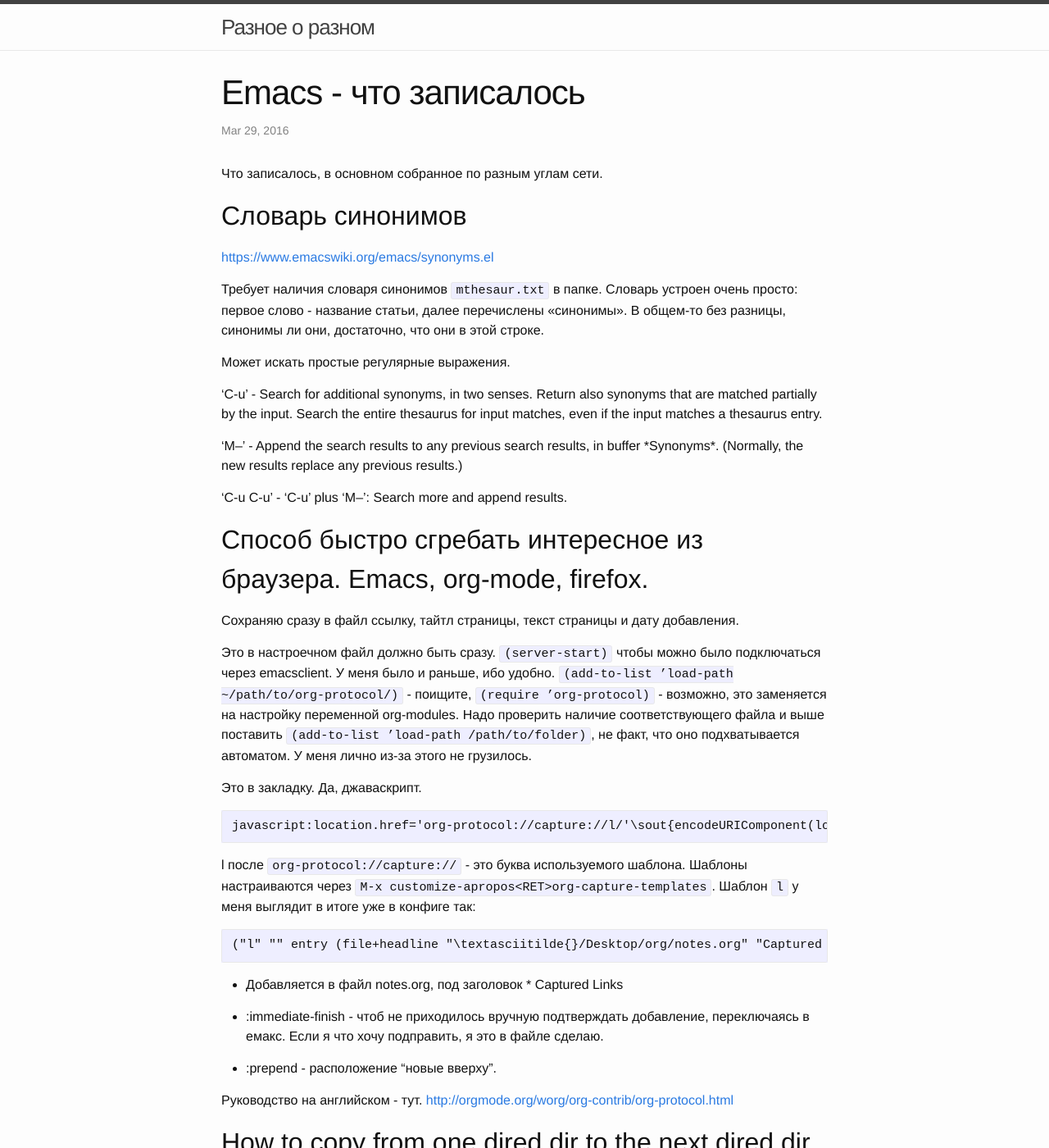
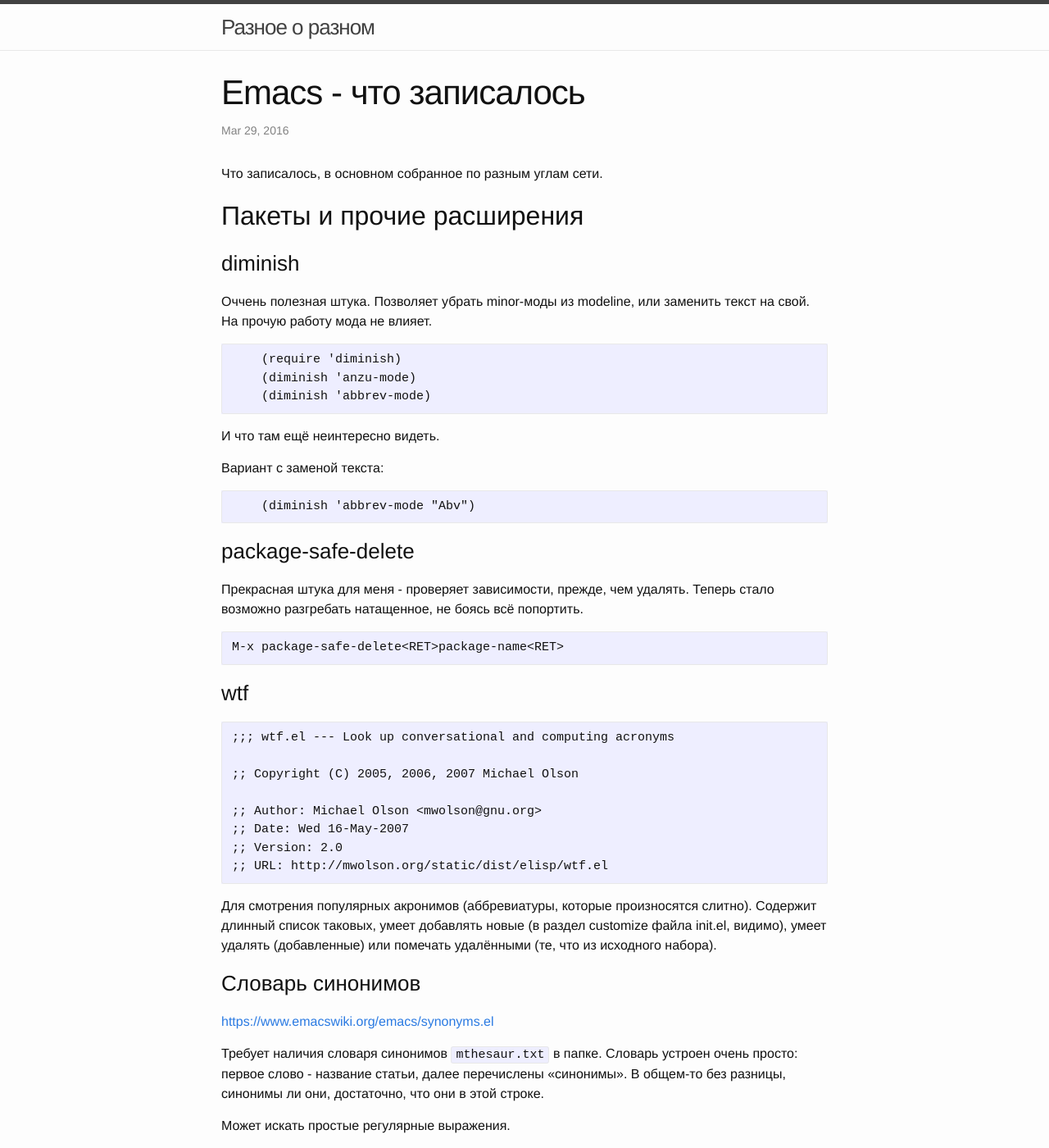
Before and after one commit to ladykosha/ladykosha.github.io, a Jekyll site: the page built from pages/emacs.md, in a window 1280 px wide and 1400 px high. Shown: the whole window at 82% size. Built offline with Jekyll 4.4.1, drawn with Linux system fonts in a browser that asks for light colours; comment, search, counter and statistics services are not loaded; some of the changed text lies outside the part shown.

Commit message:
+структура

```diff
--- a/pages/emacs.md
+++ b/pages/emacs.md
@@ -8,8 +8,43 @@
 
 <!-- more -->
 
-Словарь синонимов
------------------
+Пакеты и прочие расширения
+--------------------------
+
+### diminish
+
+Оччень полезная штука. Позволяет убрать minor-моды из modeline, или заменить текст на свой. На прочую работу мода не влияет.
+
+        (require 'diminish)
+        (diminish 'anzu-mode)
+        (diminish 'abbrev-mode)
+
+И что там ещё неинтересно видеть.
+
+Вариант с заменой текста:
+
+        (diminish 'abbrev-mode "Abv")
+
+### package-safe-delete
+
+Прекрасная штука для меня - проверяет зависимости, прежде, чем удалять. Теперь стало возможно разгребать натащенное, не боясь всё попортить.
+
+    M-x package-safe-delete<RET>package-name<RET>
+
+### wtf
+
+    ;;; wtf.el --- Look up conversational and computing acronyms
+
+    ;; Copyright (C) 2005, 2006, 2007 Michael Olson
+
+    ;; Author: Michael Olson <mwolson@gnu.org>
+    ;; Date: Wed 16-May-2007
+    ;; Version: 2.0
+    ;; URL: http://mwolson.org/static/dist/elisp/wtf.el
+
+Для смотрения популярных акронимов (аббревиатуры, которые произносятся слитно). Содержит длинный список таковых, умеет добавлять новые (в раздел customize файла init.el, видимо), умеет удалять (добавленные) или помечать удалёнными (те, что из исходного набора).
+
+### Словарь синонимов
 
 <https://www.emacswiki.org/emacs/synonyms.el>
 
@@ -26,7 +61,7 @@
 Способ быстро сгребать интересное из браузера. Emacs, org-mode, firefox.
 ------------------------------------------------------------------------
 
-Cохраняю сразу в файл ссылку, тайтл страницы, текст страницы и дату добавления.
+Фича - сохраняю сразу в файл ссылку, тайтл страницы, текст страницы и дату добавления.
 
 Это в настроечном файл должно быть сразу. `(server-start)` чтобы можно было подключаться через emacsclient. У меня было и раньше, ибо удобно. `(add-to-list ’load-path ~/path/to/org-protocol/)` - поищите, `(require ’org-protocol)` - возможно, это заменяется на настройку переменной org-modules. Надо проверить наличие соответствующего файла и выше поставить `(add-to-list ’load-path /path/to/folder)`, не факт, что оно подхватывается автоматом. У меня лично из-за этого не грузилось.
 
@@ -49,11 +84,11 @@
 How to copy from one dired dir to the next dired dir shown in a split window?
 -----------------------------------------------------------------------------
 
-Call “customize-variable” then “dired-dwim-target”, then set the value to “On” by clicking the `Toggle` button. Then, click `Save for Future Sessions`, then `Finish`.
+Call “customize-variable” then “dired-dwim-target”, then set the value to “On” by clicking the 〖Toggle〗 button. Then, click 〖Save for Future Sessions〗, then 〖Finish〗.
 
 Or, put the following in your emacs init file:
 
-    (setq dired-dwim-target t)
+(setq dired-dwim-target t)
 
 Now, when you have dired of different dir in 2 panes, and when you press C to copy, the other dir in the split pane will be default destination.
 
@@ -76,7 +111,7 @@
 In a file, how to go to its directory?
 --------------------------------------
 
-Use the command “dired-jump” `Ctrl+x Ctrl+j`.
+Use the command “dired-jump” 【Ctrl+x Ctrl+j】.
 
 Добавить команду в меню auctex?
 -------------------------------
@@ -89,6 +124,8 @@
 
 Ссылки
 ------
+
+-   https://github.com/jwiegley/use-package - очень, очень полезная штука для работы с пакетами emacs.
 
 -   punchagan/org2blog - GitHub <https://github.com/punchagan/org2blog> \[2011-03-31 Чтв 08:37\]
 
@@ -120,10 +157,12 @@
 
 -   https://github.com/madsdk/yasnippets-latex/tree/master/snippets
 
--   Руководство по emacs http://ergoemacs.org/emacs/emacs.html
+-   Руководство по emacs &lt;http://ergoemacs.org/emacs/emacs.html&gt;
 
 -   Практический emacs-lisp http://ergoemacs.org/emacs/elisp.html и прочее на http://ergoemacs.org/index.html тоже занятное есть.
 
 -   Что-то про настройки орг-мода http://www.xiangji.me/2015/07/13/a-few-of-my-org-mode-customizations/ и http://emacs.readthedocs.org/en/latest/org\_mode.html
 
 -   https://github.com/wuliang/MyEmacsConfig/blob/master/wl.el - что-то мне тут казалось занятным.
+
+-   https://github.com/dimitri/el-get - el-get, более развесистый менеджер пакетов, использующий package.el как один из методов.
```
